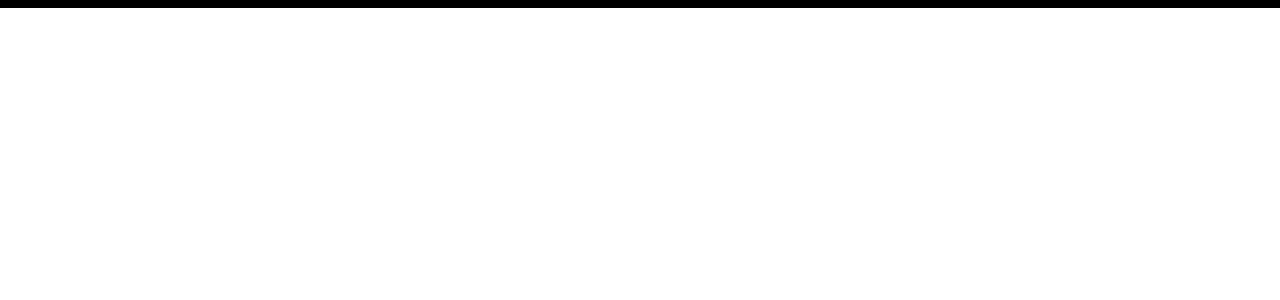
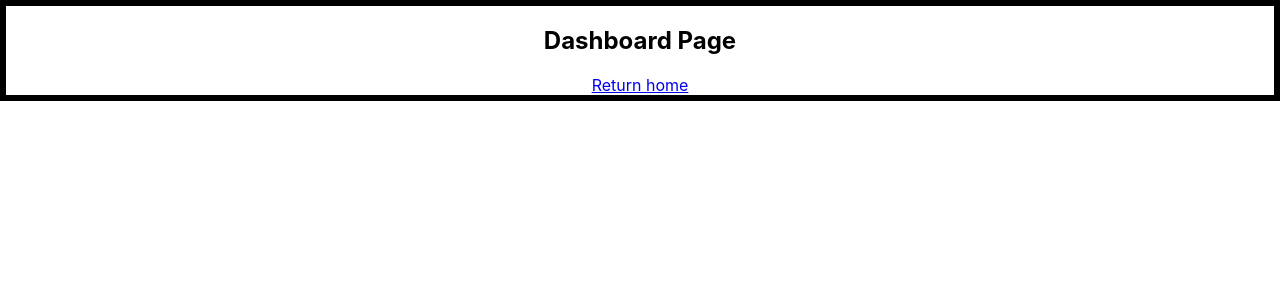
Before and after one commit to Eldydev/Test_Tech_Conjonction, a React (Create React App) app in the folder test_tech_conjonction/: page /dashboard in a window 1280 px wide. Shown: the top 300 px of the page. Built offline with nearby package versions, Linux system fonts and the light colour scheme.

Commit message:
creation dashboard + register page

```diff
--- a/test_tech_conjonction/package.json
+++ b/test_tech_conjonction/package.json
@@ -3,6 +3,7 @@
   "version": "0.1.0",
   "private": true,
   "dependencies": {
+    "@reduxjs/toolkit": "^1.5.0",
     "@testing-library/jest-dom": "^5.11.4",
     "@testing-library/react": "^11.1.0",
     "@testing-library/user-event": "^12.1.10",
--- a/test_tech_conjonction/src/App.js
+++ b/test_tech_conjonction/src/App.js
@@ -1,8 +1,12 @@
 import React, { Component } from "react";
 import Home from './components/Home.js';
 import Forgotpassword from './components/Forgotpassword.js';
+import Dashboard from './components/Dashboard.js';
+import Register from './components/Register.js';
 import { Router, Route, Switch } from "react-router-dom";
 import history from "./utils/history";
+
+//import modules et components
 
 class App extends Component {
   constructor() {
@@ -16,14 +20,17 @@ class App extends Component {
 
     return (
       <div className="App">
-        {/* Don't forget to include the history module */}
         <Router history={history}>
           <Switch>
             <Route exact path="/" component={Home} />
             <Route path="/forgotpassword" component={Forgotpassword} />
+            <Route path="/dashboard" component={Dashboard} />
+            <Route path="/register" component={Register} />
           </Switch>
         </Router>
       </div>
+
+      // routing vers les différentes pages
     );
   }
 
--- /dev/null
+++ b/test_tech_conjonction/src/components/Dashboard.js
@@ -0,0 +1,23 @@
+import React, { Component } from 'react';
+import { Link } from "react-router-dom";
+import '../App.css';
+
+class Dashboard extends Component {
+    constructor(props) {
+        super(props);
+        this.state = {
+
+        }
+
+    }
+    render() {
+        return (
+            <div>
+                <h2>Dashboard Page</h2>
+                <Link to="/">Return home</Link>
+            </div>
+        );
+    }
+}
+
+export default Dashboard;
--- a/test_tech_conjonction/src/components/Home.js
+++ b/test_tech_conjonction/src/components/Home.js
@@ -29,8 +29,9 @@ class Home extends Component {
                     <input type="text" />
                     <p>keep me logged</p>
                     <p><Link to="/forgotpassword">Forgot your password ?</Link></p>
-                    <button>SIGN IN</button>
-                    <p>Need an account ? sign up</p>
+                    <Link to="/dashboard"><button>SIGN IN</button></Link>
+                    <p>Need an account ? </p>
+                    <Link to="/register">Sign up</Link>
 
                 </div>
 
--- /dev/null
+++ b/test_tech_conjonction/src/components/Register.js
@@ -0,0 +1,23 @@
+import React, { Component } from 'react';
+import { Link } from "react-router-dom";
+import '../App.css';
+
+class Register extends Component {
+    constructor(props) {
+        super(props);
+        this.state = {
+
+        }
+
+    }
+    render() {
+        return (
+            <div>
+                <h2>Register Page</h2>
+                <Link to="/">Return home</Link>
+            </div>
+        );
+    }
+}
+
+export default Register;
```
Also changed, not shown: 2 other files (tests, documents, lock files or other folders).
